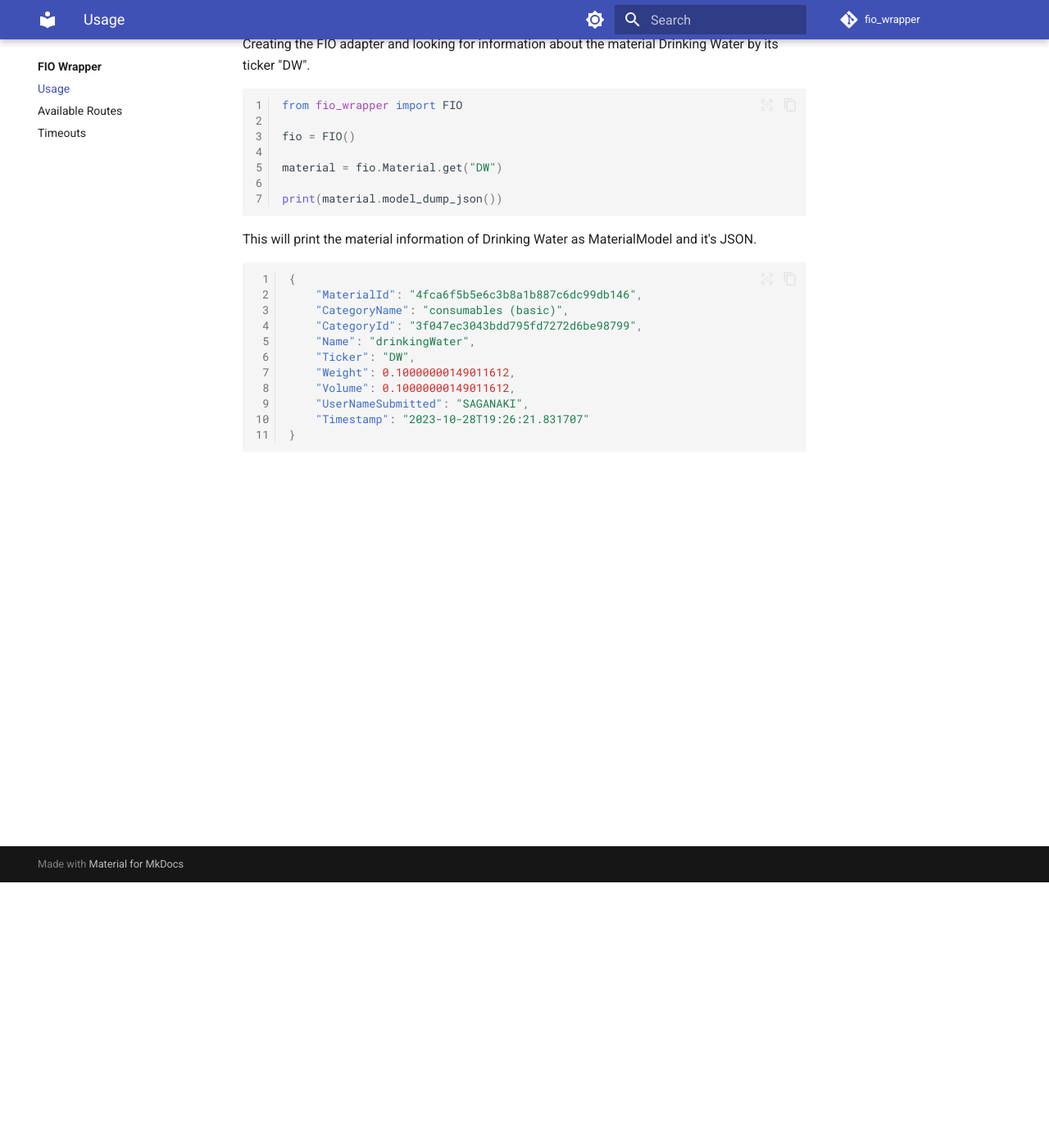
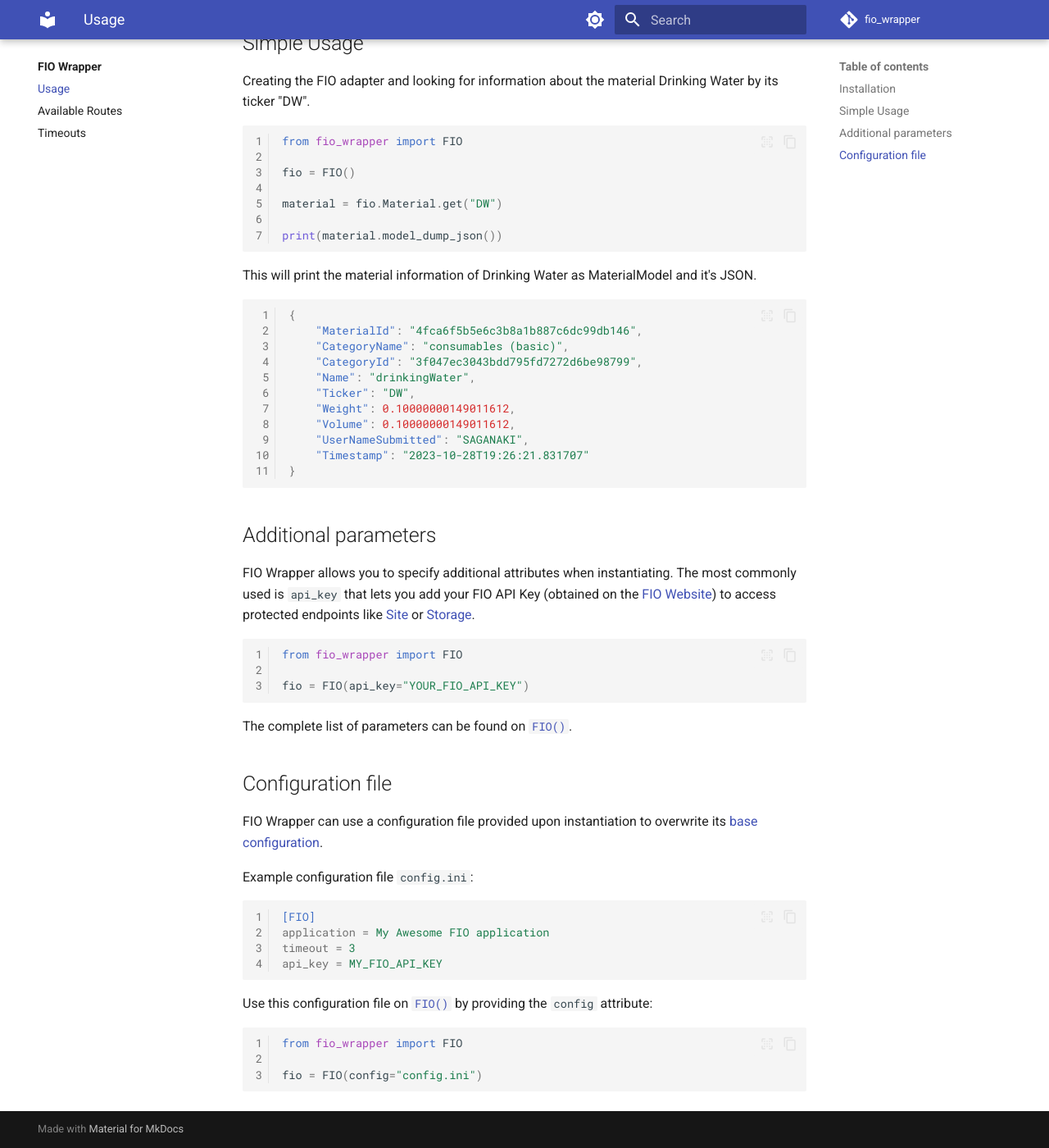
Before and after one commit to PRUNplanner/fio_wrapper, an MkDocs documentation site: the page built from docs/usage.md, in a window 1280 px wide and 1400 px high, scrolled down 324 px. Shown: the whole window at 82% size. Built offline with MkDocs 1.6.1 and Material for MkDocs 9.7.7, drawn with Linux system fonts in a browser that asks for light colours; comment, search, counter and statistics services are not loaded.

Commit message:
#17 full config and usage docs

````diff
--- a/docs/usage.md
+++ b/docs/usage.md
@@ -1,9 +1,10 @@
-# Installation
+# Usage
+## Installation
 ```python
 pip install fio-wrapper
 ```
 
-# Usage
+## Simple Usage
 Creating the FIO adapter and looking for information about the material Drinking Water by its ticker "DW".
 ```python
 from fio_wrapper import FIO
@@ -30,3 +31,36 @@ This will print the material information of Drinking Water as MaterialModel and
     "Timestamp": "2023-10-28T19:26:21.831707"
 }
 ```
+
+## Additional parameters
+
+FIO Wrapper allows you to specify additional attributes when instantiating. The most commonly used is `api_key` that lets you add your FIO API Key (obtained on the [FIO Website](https://fio.fnar.net/settings)) to access protected endpoints like [Site](endpoints/sites.md) or [Storage](endpoints/storage.md).
+
+```python
+from fio_wrapper import FIO
+
+fio = FIO(api_key="YOUR_FIO_API_KEY")
+```
+
+The complete list of parameters can be found on [`FIO()`](fio.md).
+
+## Configuration file
+
+FIO Wrapper can use a configuration file provided upon instantiation to overwrite its [base configuration](config.md).
+
+Example configuration file `config.ini`:
+
+```ini
+[FIO]
+application = My Awesome FIO application
+timeout = 3
+api_key = MY_FIO_API_KEY
+```
+
+Use this configuration file on [`FIO()`](fio.md) by providing the `config` attribute:
+
+```python
+from fio_wrapper import FIO
+
+fio = FIO(config="config.ini")
+```
````
Also changed, not shown: docs/config.md (+5 -1 lines), docs/timeouts.md (+4 -0 lines).
